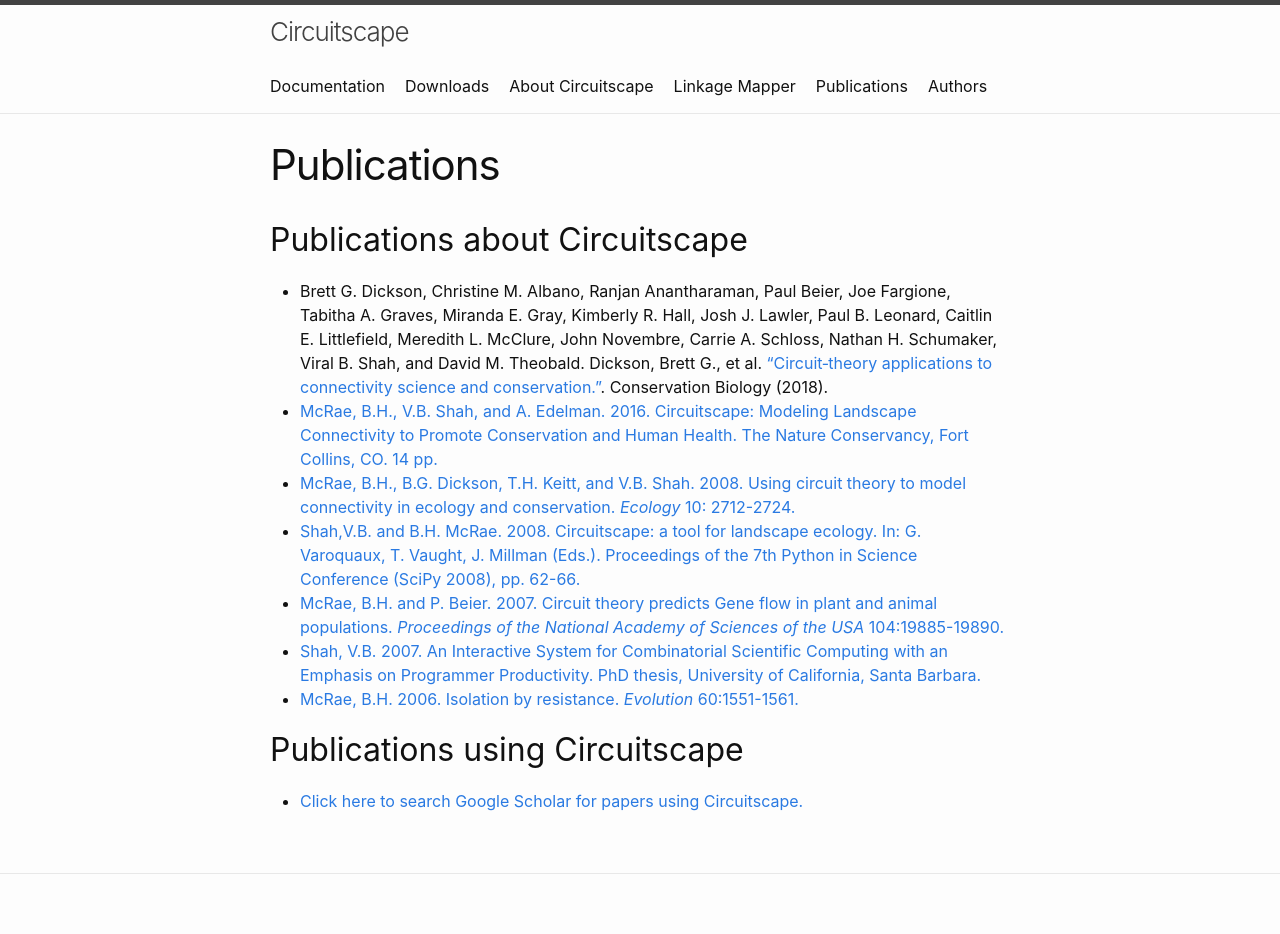
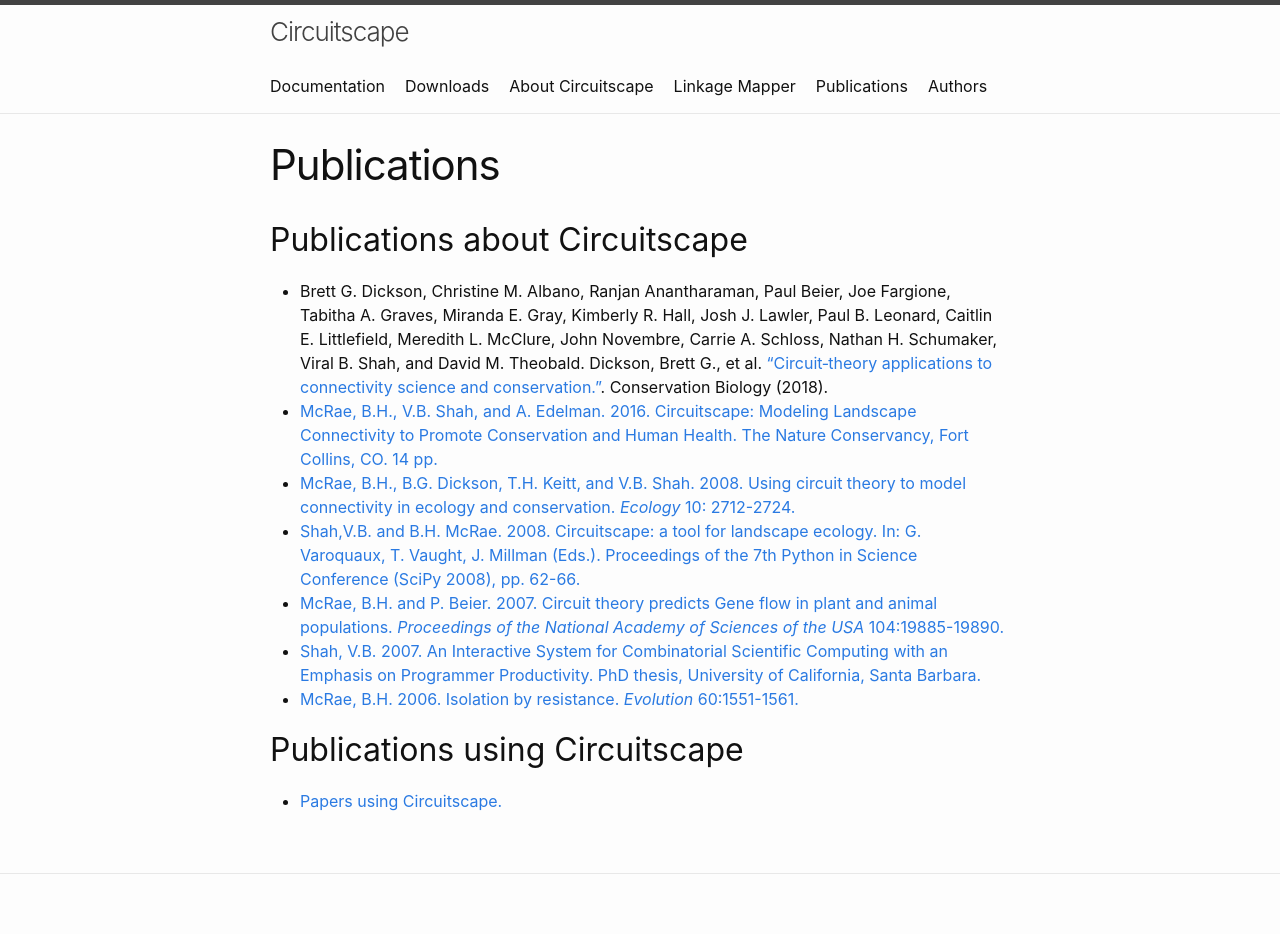
Before and after one commit to Circuitscape/www.circuitscape.org, a Jekyll site: the page built from pubs.md, in a window 1280 px wide. Built offline with Jekyll 4.4.1, drawn with Linux system fonts in a browser that asks for light colours.

Commit message:
Update pubs.md

```diff
--- a/pubs.md
+++ b/pubs.md
@@ -14,4 +14,4 @@
 
 ## Publications using Circuitscape
 
-- [Click here to search Google Scholar for papers using Circuitscape.](https://scholar.google.com/scholar?q=circuitscape&hl=en&as_sdt=1,48&as_vis=1)
+- [Papers using Circuitscape.](https://scholar.google.com/scholar?cites=9518024834481013047&as_sdt=40000005&sciodt=0,22&hl=en)
```
